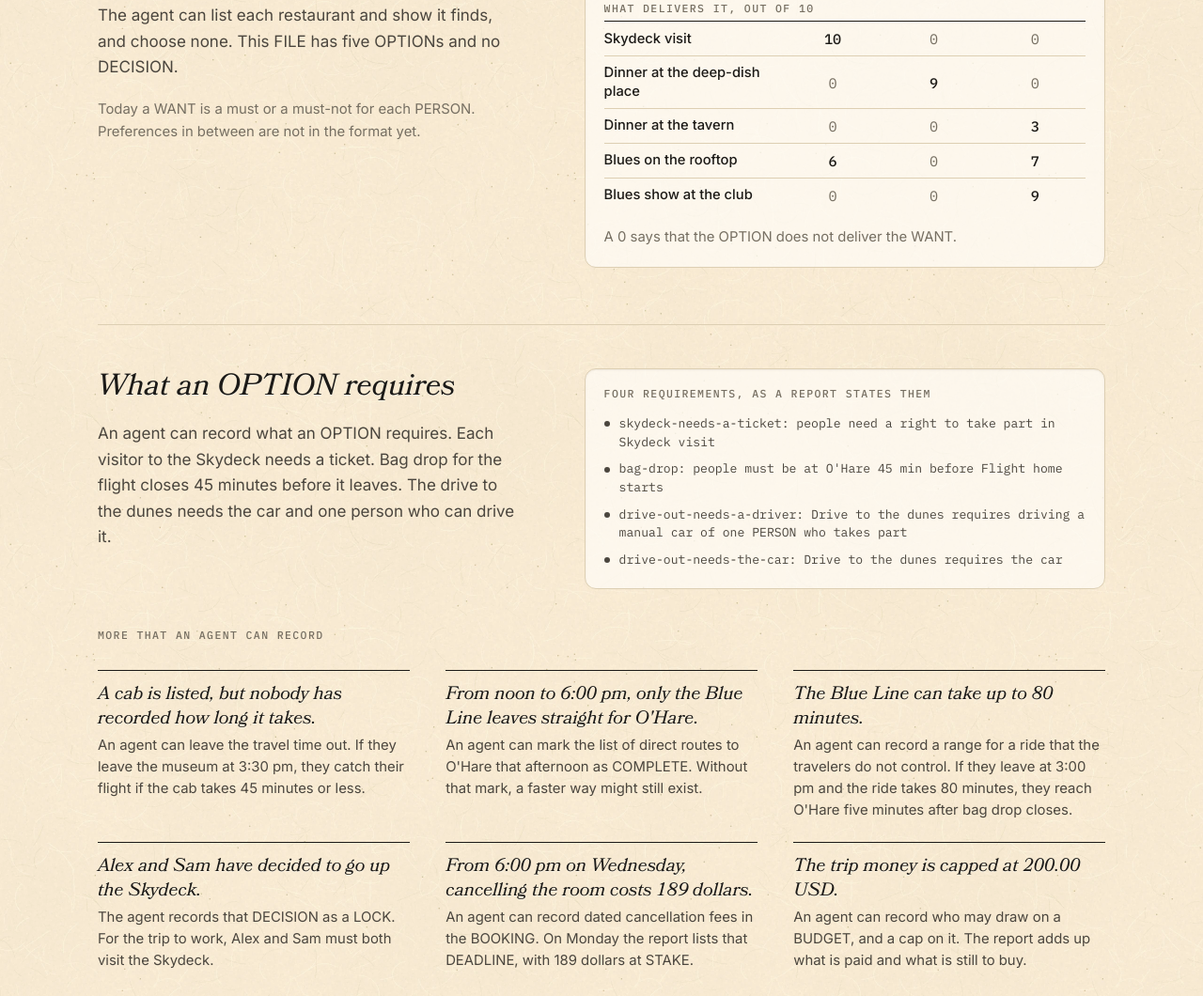
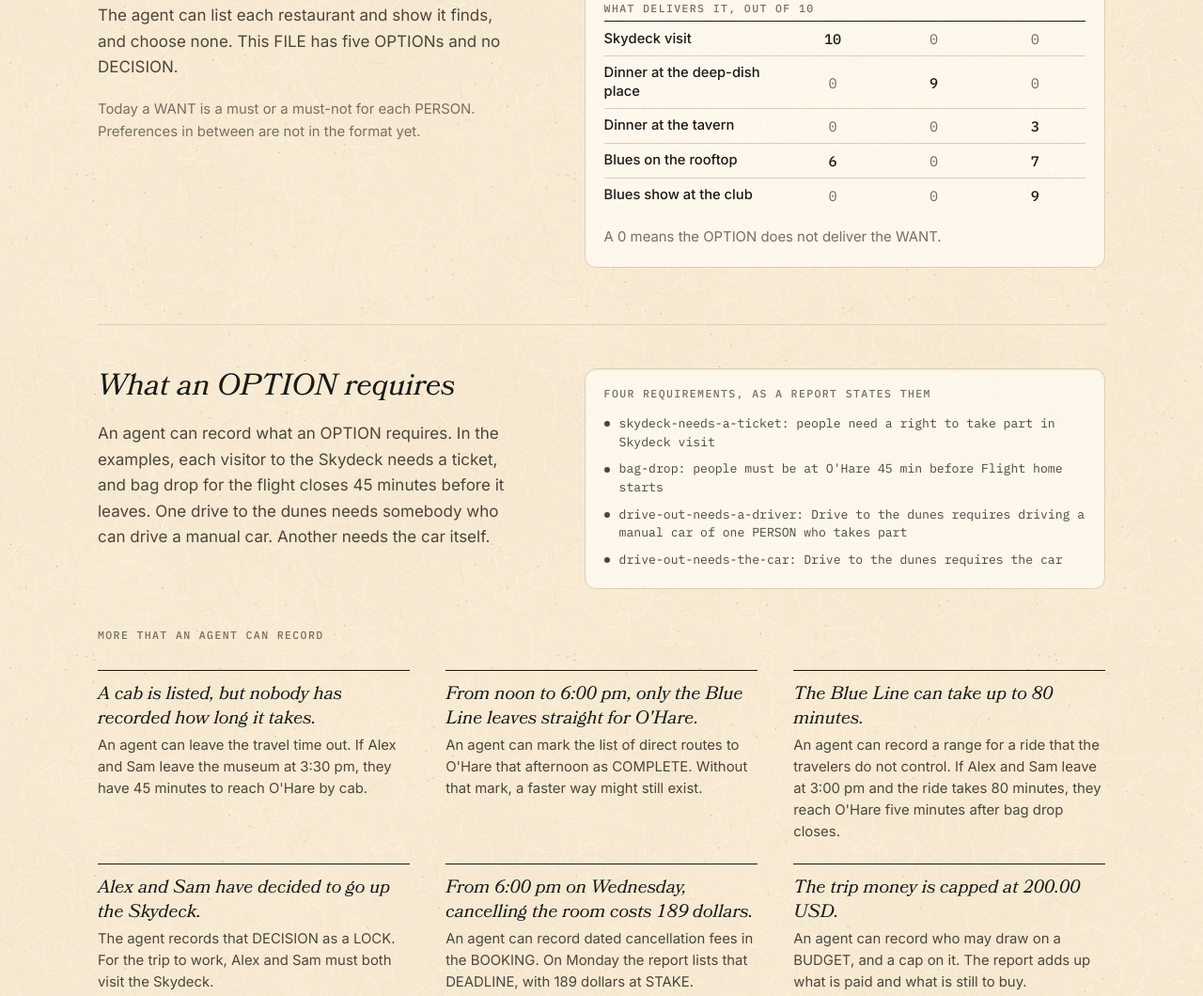
Before and after one commit to ian-c-leonard/agloe, a plain HTML site: page pages/index.html in a window 1280 px wide. Shown: the part 2412-3472 px from the top of the page at 94% size. Drawn offline with Linux system fonts and the light colour scheme.

Commit message:
wip: five sentences after the second look

```diff
--- a/pages/index.html
+++ b/pages/index.html
@@ -145,13 +145,13 @@
                 <tr data-option="blues-show"><th scope="row">Blues show at the club</th><td class="none">0</td><td class="none">0</td><td>9</td></tr>
               </tbody>
             </table>
-            <p class="small">A 0 says that the OPTION does not deliver the WANT.</p>
+            <p class="small">A 0 means the OPTION does not deliver the WANT.</p>
           </figure>
         </li>
         <li class="why" id="file-requirements">
           <div class="stack">
             <h3>What an OPTION requires</h3>
-            <p>An agent can record what an OPTION requires. Each visitor to the Skydeck needs a ticket. Bag drop for the flight closes 45 minutes before it leaves. The drive to the dunes needs the car and one person who can drive it.</p>
+            <p>An agent can record what an OPTION requires. In the examples, each visitor to the Skydeck needs a ticket, and bag drop for the flight closes 45 minutes before it leaves. One drive to the dunes needs somebody who can drive a manual car. Another needs the car itself.</p>
           </div>
           <figure class="asks">
             <figcaption>Four requirements, as a report states them</figcaption>
@@ -167,7 +167,7 @@
             <dl>
               <div>
                 <dt data-from="spec/rules.md">A cab is listed, but nobody has recorded how long it takes.</dt>
-                <dd>An agent can leave the travel time out. If they leave the museum at 3:30 pm, they catch their flight if the cab takes 45 minutes or less.</dd>
+                <dd>An agent can leave the travel time out. If Alex and Sam leave the museum at 3:30 pm, they have 45 minutes to reach O'Hare by cab.</dd>
               </div>
               <div>
                 <dt>From noon to 6:00 pm, only the Blue Line leaves straight for O'Hare.</dt>
@@ -175,7 +175,7 @@
               </div>
               <div>
                 <dt>The Blue Line can take up to 80 minutes.</dt>
-                <dd>An agent can record a range for a ride that the travelers do not control. If they leave at 3:00 pm and the ride takes 80 minutes, they reach O'Hare five minutes after bag drop closes.</dd>
+                <dd>An agent can record a range for a ride that the travelers do not control. If Alex and Sam leave at 3:00 pm and the ride takes 80 minutes, they reach O'Hare five minutes after bag drop closes.</dd>
               </div>
               <div>
                 <dt>Alex and Sam have decided to go up the Skydeck.</dt>
@@ -251,7 +251,7 @@ Saturday 15 May 2027 (times in America/Chicago)
         <li id="trip">
           <a class="card preview" href="/check-a-trip/">
             <strong>Check a trip in your browser</strong>
-            <span>Bag drop closes at 4:15 pm. Change when Alex and Sam leave the museum or how long the train takes, and the reference checker answers for the new FILE.</span>
+            <span>At the start, bag drop closes at 4:15 pm. Change when Alex and Sam leave the museum or how long the train takes, and the reference checker answers for the new FILE.</span>
           </a>
         </li>
         <li>
```
Also changed, not shown: pages/check-a-trip/index.html (+3 -3 lines), pages/how-a-rule-is-built/index.html (+1 -1 lines).
